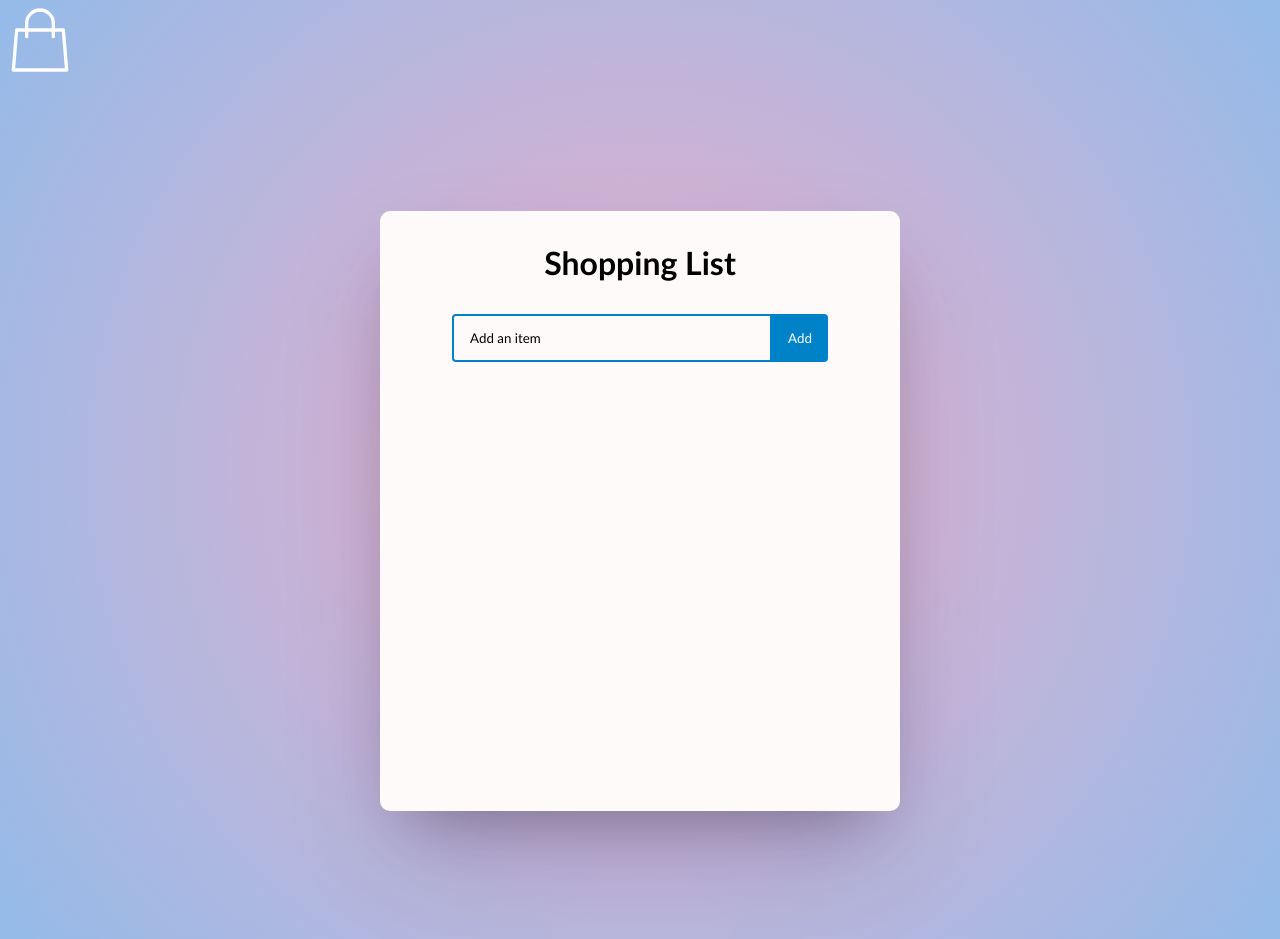
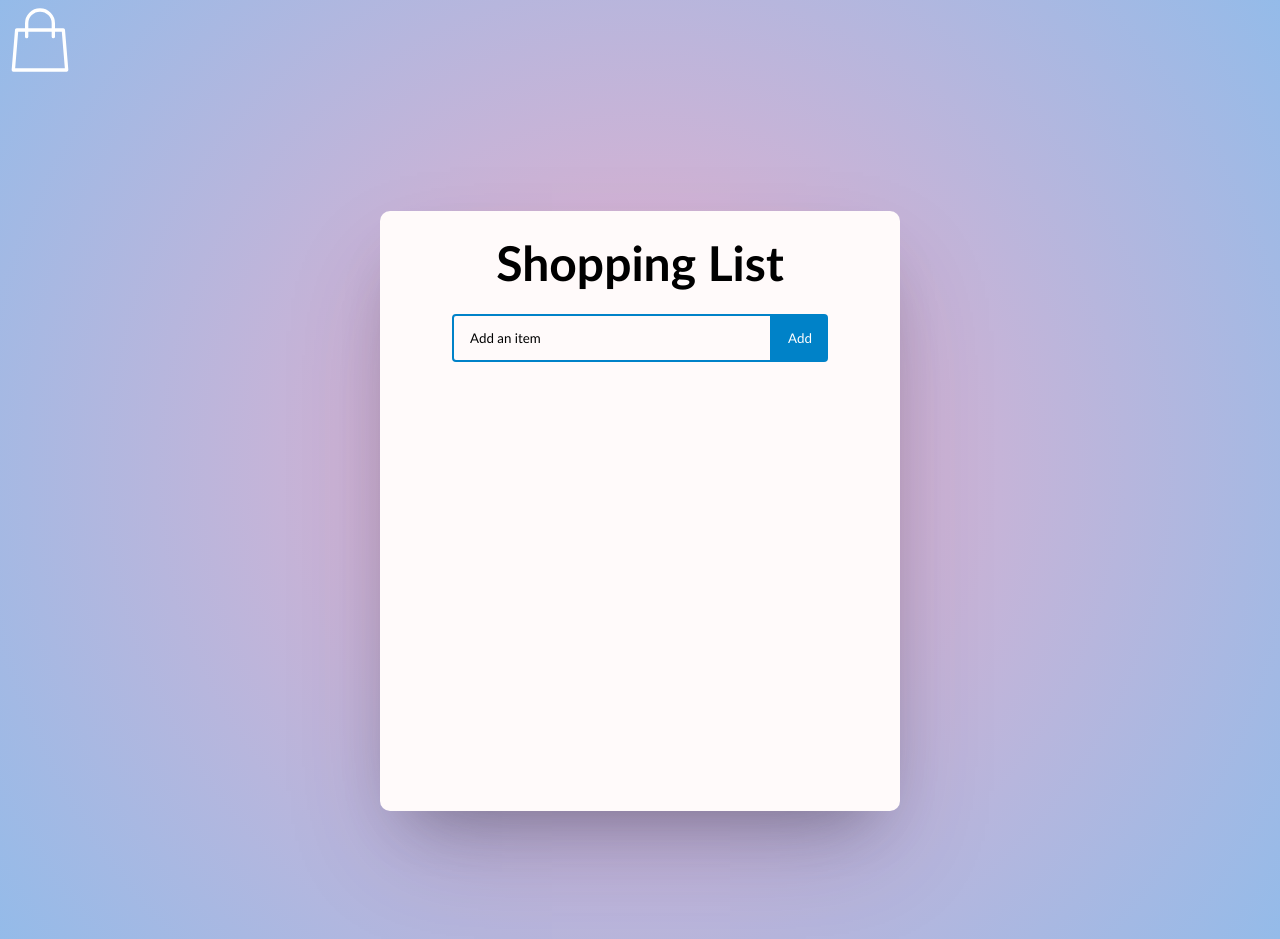
Before and after one commit to CutieMath/framer-motion, a React (Create React App) app: page / in a window 1280 px wide. Built offline with nearby package versions, Linux system fonts and the light colour scheme.

Commit message:
use motion to customise h1

```diff
--- a/src/components/ShoppingList.js
+++ b/src/components/ShoppingList.js
@@ -1,6 +1,7 @@
 import React, { useState, useEffect } from "react";
 import List from "./List";
 import ListForm from "./ListForm";
+import { motion } from "framer-motion";
 
 function ShoppingList() {
   const [items, setItems] = useState([]);
@@ -30,7 +31,7 @@ function ShoppingList() {
 
   return (
     <div>
-      <h1>Shopping List</h1>
+      <motion.h1 animate={{ scale: 1.5 }}>Shopping List</motion.h1>
       <ListForm onSubmit={addListItem} />
       <List items={items} removeItem={removeItem} reOrderList={setItems} />
     </div>
```
